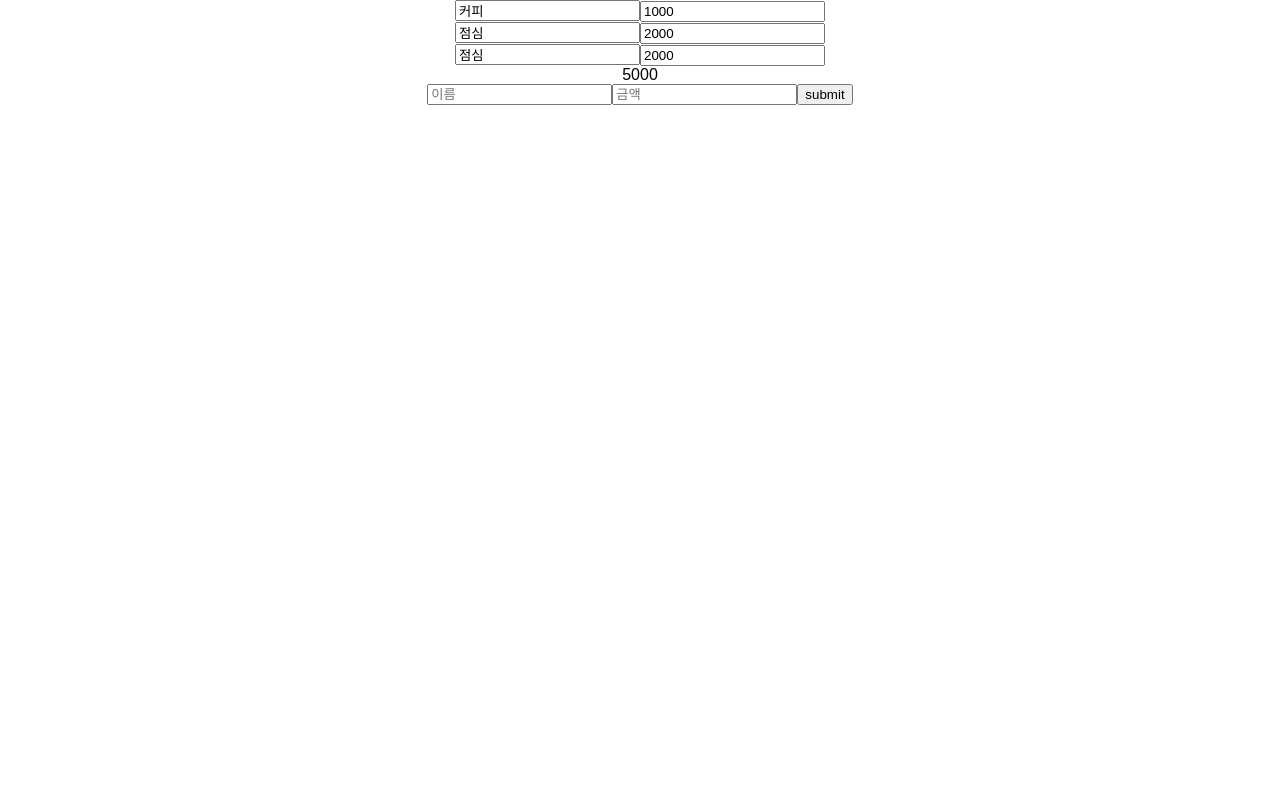
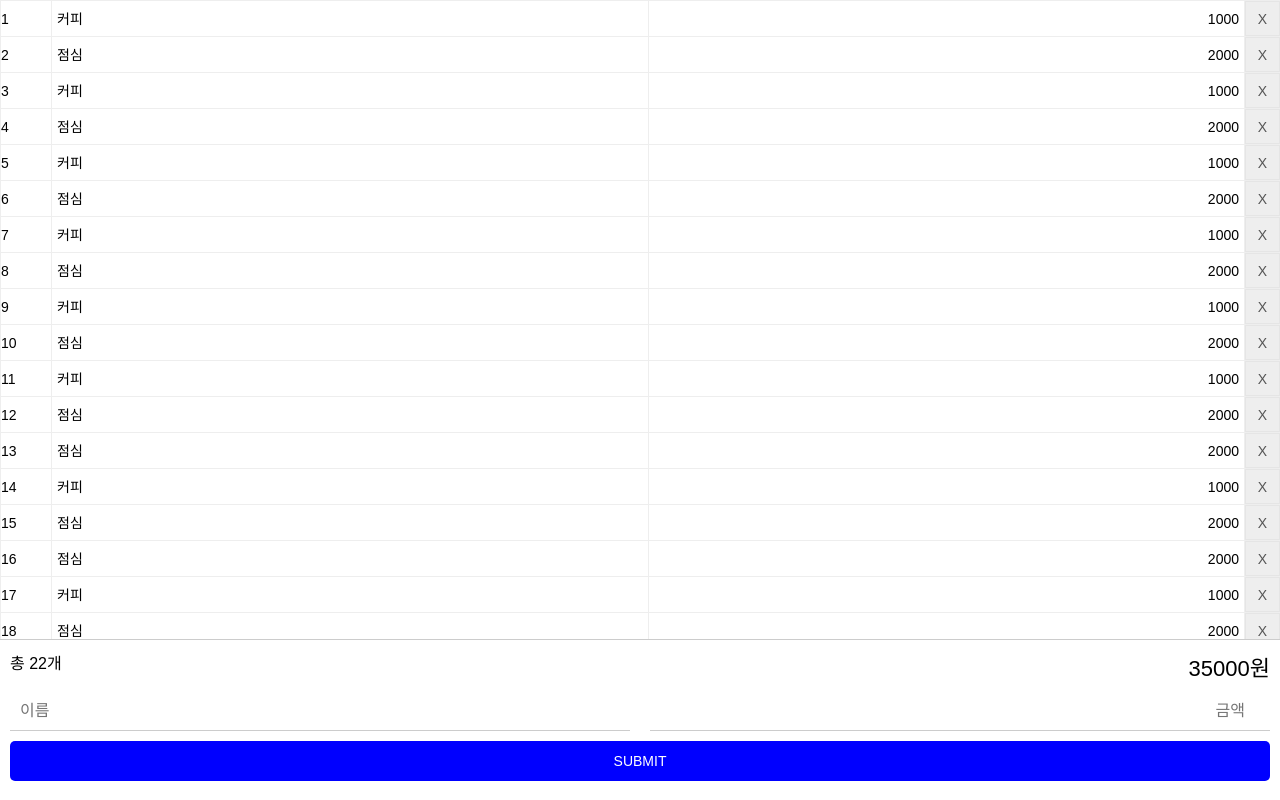
Before and after one commit to tg0825/listcalc, a React app: page / in a window 1280 px wide. Built offline with nearby package versions, Linux system fonts and the light colour scheme.

Commit message:
css 추가

```diff
--- a/src/App.js
+++ b/src/App.js
@@ -9,12 +9,90 @@ import './App.scss';
 class App extends Component {
     constructor(props) {
         super(props);
+
         this.inputSubmit = this.inputSubmit.bind(this);
         this.handleEdit = this.handleEdit.bind(this);
+        this.handleRemove = this.handleRemove.bind(this);
     }
 
     state = {
         itemList: [
+            {
+                name: '커피',
+                price: '1000'
+            },
+            {
+                name: '점심',
+                price: '2000'
+            },
+            {
+                name: '커피',
+                price: '1000'
+            },
+            {
+                name: '점심',
+                price: '2000'
+            },
+            {
+                name: '커피',
+                price: '1000'
+            },
+            {
+                name: '점심',
+                price: '2000'
+            },
+            {
+                name: '커피',
+                price: '1000'
+            },
+            {
+                name: '점심',
+                price: '2000'
+            },
+            {
+                name: '커피',
+                price: '1000'
+            },
+            {
+                name: '점심',
+                price: '2000'
+            },
+            {
+                name: '커피',
+                price: '1000'
+            },
+            {
+                name: '점심',
+                price: '2000'
+            },
+            {
+                name: '점심',
+                price: '2000'
+            },
+            {
+                name: '커피',
+                price: '1000'
+            },
+            {
+                name: '점심',
+                price: '2000'
+            },
+            {
+                name: '점심',
+                price: '2000'
+            },
+            {
+                name: '커피',
+                price: '1000'
+            },
+            {
+                name: '점심',
+                price: '2000'
+            },
+            {
+                name: '점심',
+                price: '2000'
+            },
             {
                 name: '커피',
                 price: '1000'
@@ -37,13 +115,21 @@ class App extends Component {
         });
     }
 
+    handleRemove(e, index) {
+        this.setState({
+            itemList: update(this.state.itemList,
+                {
+                    $splice: [[index, 1]]
+                }
+            )
+        })
+    }
+
     handleEdit(name, value, index) {
         this.setState({
-            itemList: update(
-                this.state.itemList,
-                {
+            itemList: update(this.state.itemList, {
                     [index]: {
-                        name: {$set: value},
+                        [name]: {$set: value},
                     }
                 }
             )
@@ -56,9 +142,12 @@ class App extends Component {
                 <List
                     itemList={this.state.itemList}
                     handleEdit={this.handleEdit}
-                />
-                <Result itemList={this.state.itemList}/>
-                <Input inputSubmit={this.inputSubmit}/>
+                    handleRemove={this.handleRemove}
+                    />
+                <div className="bottom">
+                    <Result itemList={this.state.itemList}/>
+                    <Input inputSubmit={this.inputSubmit}/>
+                </div>
             </div>
         );
     }
--- a/src/App.scss
+++ b/src/App.scss
@@ -1,3 +1,23 @@
+// html, body {
+//     height: 100%;
+//     overflow: hidden;
+// }
+//
 .App {
-    text-align: center;
+    position: fixed;
+    top: 0;
+    left: 0;
+    right: 0;
+    bottom: 0;
+    overflow: auto;
+    -webkit-overflow-scrolling: touch;
 }
+
+.bottom {
+    position: fixed;
+    bottom: 0;
+    height: 160px;
+    // height: 30vh;
+    width: 100%;
+    overflow: hidden;
+}
--- a/src/Input.js
+++ b/src/Input.js
@@ -1,4 +1,5 @@
 import React, {Component} from 'react';
+import './Input.scss';
 class Input extends Component {
     constructor(props) {
         super(props);
@@ -44,7 +45,8 @@ class Input extends Component {
 
     render() {
         return(
-            <div>
+            <div className="cpt-input">
+                <div className="input-text input-name">
                     <input
                         placeholder="이름"
                         name="name"
@@ -55,7 +57,9 @@ class Input extends Component {
                         ref={ref => this.name = ref}
                         required
                     />
+                </div>
 
+                <div className="input-text input-price">
                     <input
                         placeholder="금액"
                         name="price"
@@ -68,6 +72,9 @@ class Input extends Component {
                         ref={ref => this.price = ref}
                         required
                     />
+                </div>
+
+                <div className="btn-submit">
                     <button
                         type="submit"
                         onClick={this.handleButtonClick}
@@ -75,6 +82,7 @@ class Input extends Component {
                         submit
                     </button>
                 </div>
+            </div>
         );
     }
 }
--- /dev/null
+++ b/src/Input.scss
@@ -0,0 +1,49 @@
+.cpt-input {
+    // position: fixed;
+    // bottom:0;
+    // left: 0;
+    // right: 0;
+    // padding: 10px 0 30px 0;
+    // background: #eee;
+    clear: both;
+
+    .input-text {
+        width: 50%;
+        padding: 10px;
+        box-sizing: border-box;
+        float: left;
+    }
+
+    input {
+        background: none;
+        border: 0;
+        border-bottom: 1px solid #ccc;
+        font-size: 16px;
+        padding: 10px;
+        width: 100%;
+        box-sizing: border-box;
+        border-radius: 0;
+    }
+
+    .input-name input {
+    }
+
+    .input-price input {
+        text-align: right;
+    }
+
+    .btn-submit {
+        margin: 10px;
+    }
+
+    button {
+        border-radius: 5px;
+        width: 100%;
+        height: 40px;
+        background: blue;
+        color: #fff;
+        border: 0;
+        font-size: 14px;
+        text-transform: uppercase;
+    }
+}
--- a/src/List.js
+++ b/src/List.js
@@ -1,4 +1,5 @@
 import React, {Component} from 'react';
+import './List.scss';
 class List extends Component {
     constructor(props) {
         super(props);
@@ -9,9 +10,8 @@ class List extends Component {
         const eTarget = e.currentTarget;
         const name = eTarget.name;
         const value = eTarget.value;
-        const index = i;
 
-        this.props.handleEdit(name, value, index);
+        this.props.handleEdit(name, value, i);
     }
 
     render () {
@@ -19,7 +19,12 @@ class List extends Component {
             return item.map((k, i) => (
                 <div
                     key={i}
+                    className="row"
                 >
+                    <div className="cell cell-number">
+                        {i + 1}
+                    </div>
+                    <div className="cell cell-name">
                         <input
                             placeholder="이름"
                             name="name"
@@ -27,20 +32,31 @@ class List extends Component {
                             value={k.name}
                             onChange={(e)=>this.handleChange(e, i)}
                         />
+                    </div>
+                    <div className="cell cell-price">
                         <input
                             placeholder="금액"
                             name="price"
                             type="text"
                             value={k.price}
-                        onChange={this.handleChange}
+                            onChange={(e)=>this.handleChange(e, i)}
                         />
+                    </div>
+                    <div className="cell cell-button">
+                        <button
+                            type="button"
+                            onClick={(e)=>this.props.handleRemove(e, i)}
+                        > X </button>
+                    </div>
                 </div>
             ));
         }
 
         return (
-            <div>
+            <div className="cpt-list">
+                <div className="list-inner">
                     {map(this.props.itemList)}
+                </div>
             </div>
         )
     }
--- /dev/null
+++ b/src/List.scss
@@ -0,0 +1,63 @@
+.cpt-list {
+    position: fixed;
+    top: 0;
+    left: 0;
+    right: 0;
+    bottom: 160px;
+    // width: 100%;
+    // height: 70vh;
+    border-bottom: 1px solid #ccc;
+    overflow-x: hidden;
+    overflow-y: auto;
+
+    .list-inner {
+        display: table;
+        border-collapse: collapse;
+        width: 100%;
+        table-layout: fixed;
+    }
+
+    .row {
+        display: table-row;
+    }
+
+    .cell {
+        display: table-cell;
+        border: 1px solid #EEE;
+        background: #FFF;
+        font-size: 14px;
+
+        input {
+            border: 0;
+            background: none;
+            width: 100%;
+            font-size: inherit;
+            padding: 5px;
+            box-sizing: border-box;
+        }
+    }
+
+    .cell-number {
+        width: 50px;
+    }
+
+    .cell-price {
+        input {
+            text-align: right;
+        }
+    }
+
+    .cell-button {
+        width: 35px;
+        height: 35px;
+
+        button {
+            width: 100%;
+            border: 1px solid #e5e5e5;
+            background: #eee;
+            height: 100%;
+            font-size: 14px;
+            color: #555;
+        }
+    }
+}
--- a/src/Result.js
+++ b/src/Result.js
@@ -1,6 +1,8 @@
 import React, {Component} from 'react';
+import './Result.scss';
 class List extends Component {
     render () {
+        const count = this.props.itemList.length;
         const Result = (item) => {
             var priceList = item.map((key, i) => [key.price]);
             return priceList.reduce((a, b) => {
@@ -9,8 +11,13 @@ class List extends Component {
         }
 
         return (
-            <div>
-                {Result(this.props.itemList)}
+            <div className="cpt-result">
+                <span className="result-count">
+                    총 {count}개
+                </span>
+                <span className="result-price">
+                    {Result(this.props.itemList)}원
+                </span>
             </div>
         )
     }
--- /dev/null
+++ b/src/Result.scss
@@ -0,0 +1,12 @@
+.cpt-result {
+    margin: 10px;
+}
+
+.result-count {
+    float: left;
+}
+
+.result-price {
+    font-size: 22px;
+    float: right;
+}
--- a/src/index.js
+++ b/src/index.js
@@ -4,6 +4,5 @@ import './index.css';
 import App from './App';
 import registerServiceWorker from './registerServiceWorker';
 
-
 ReactDOM.render(<App />, document.getElementById('root'));
 registerServiceWorker();
```
Lines whose indentation alone changed are shown as unchanged.
